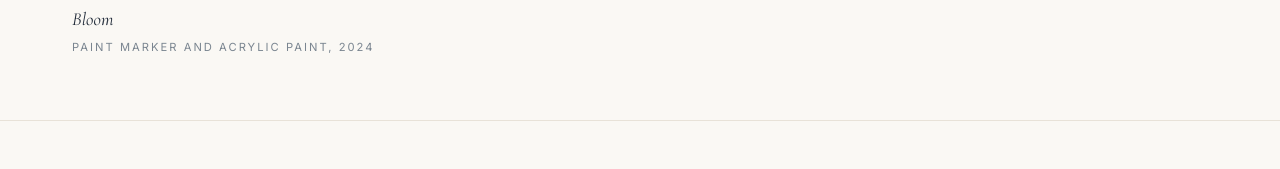
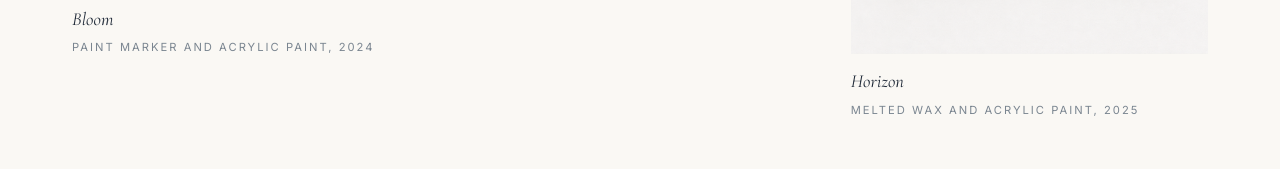
Before and after one commit to maddodge25/Art-Portfolio-, a React (Vite) app: page /gallery in a window 1280 px wide. Shown: the part 2500-2669 px from the top of the page. Built offline with nearby package versions, Linux system fonts and the light colour scheme.

Commit message:
Add Horizon to mixed-media gallery

```diff
--- a/src/data/artworks.js
+++ b/src/data/artworks.js
@@ -22,6 +22,7 @@ export const categories = [
       { src: '/images/mixed-media/mixed-media-03.png', title: 'Teddy', medium: 'Plaster and acrylic paint, 2024' },
       { src: '/images/mixed-media/mixed-media-02.png', title: 'Bloom', medium: 'Paint marker and acrylic paint, 2024' },
       { src: '/images/mixed-media/mixed-media-01.png', title: 'Bulldog', medium: 'Watercolor and acrylic paint, 2024' },
+      { src: '/images/mixed-media/mixed-media-06.png', title: 'Horizon', medium: 'Melted wax and acrylic paint, 2025' },
     ],
   },
   {
```
Also changed, not shown: public/images/mixed-media/mixed-media-06.png (added).
